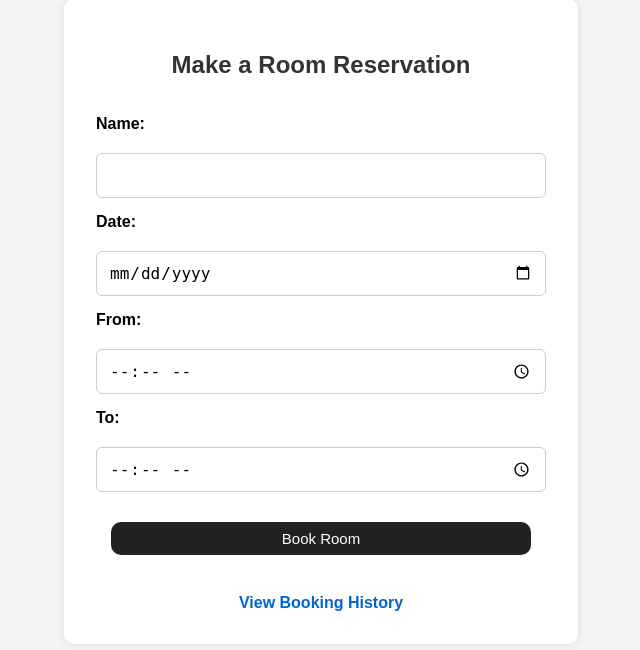
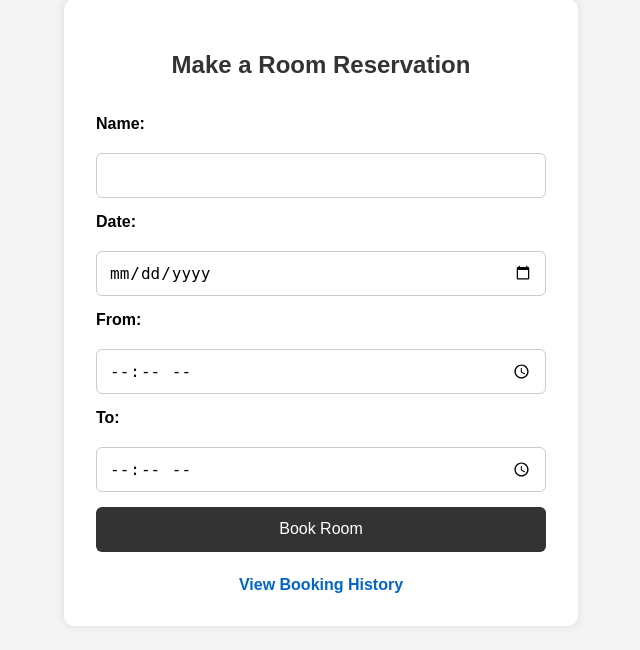
Before and after one commit to Dhanush9358/fastapi-project, a FastAPI app: page /book in a window 1280 px wide. Shown: the part 33-683 px from the top of the page, without its empty margins (319-959 px from the left). Run offline with FastAPI, Linux system fonts and the light colour scheme; data that the repository does not hold is empty.

Commit message:
update style

```diff
--- a/static/style.css
+++ b/static/style.css
@@ -60,7 +60,23 @@ button:focus {
 }
 
 /* Buttons */
-button,
+button {
+  height: 45px;
+  font-size: 16px;
+  background-color: #333;
+  color: white;
+  border: none;
+  border-radius: 6px;
+  cursor: pointer;
+  transition: background-color 0.2s ease;
+  padding: 0 20px;
+  text-decoration: none;
+  display: inline-block;
+  text-align: center;
+}
+
+
+
 .btn {
   display: inline-block;
   margin: 1em;
```
